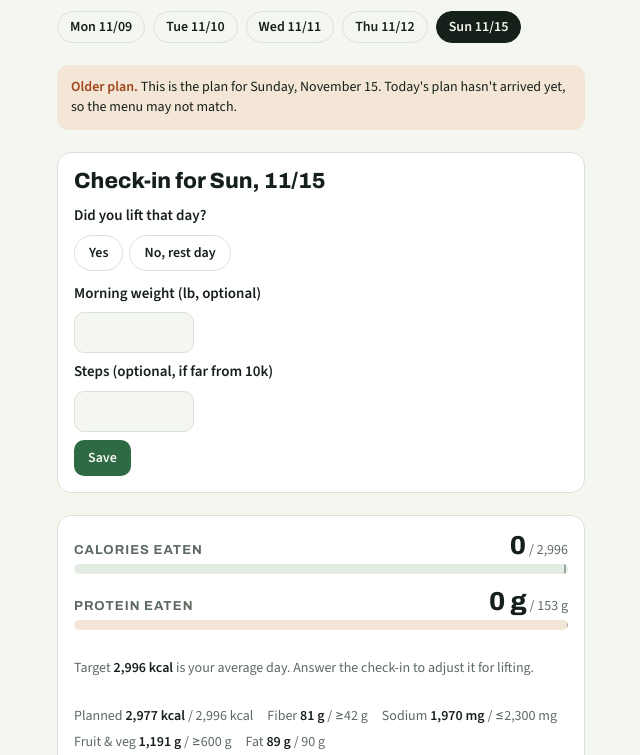
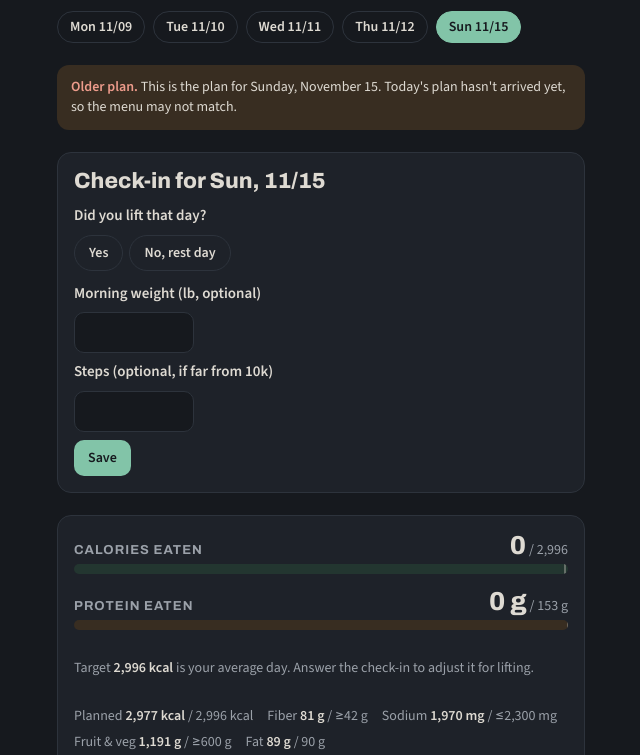
Before and after one commit to na1henh/nelson-meal-bot, a plain HTML site: page docs/index.html in a window 1280 px wide. Shown: the part 135-890 px from the top of the page, without its empty margins (319-959 px from the left). Drawn offline with nearby package versions, Linux system fonts and the light colour scheme.

Commit message:
Soft dark color theme
Co-Authored-By: Claude Opus 5.5 <noreply@anthropic.com>

```diff
--- a/docs/index.html
+++ b/docs/index.html
@@ -3,7 +3,7 @@
 <head>
 <meta charset="utf-8">
 <meta name="viewport" content="width=device-width, initial-scale=1, viewport-fit=cover">
-<meta name="theme-color" content="#2e6a44">
+<meta name="theme-color" content="#16191e">
 <meta name="mobile-web-app-capable" content="yes">
 <title>Nelson Meal Plan</title>
 <link rel="preconnect" href="https://fonts.googleapis.com">
@@ -12,29 +12,19 @@
 <style>
 /* Layout: one phone-width column, like a tray ticket - a day score at the top, then each meal as a tappable checklist grouped by station. */
 :root {
-  --paper: #f4f6f0;
-  --card: #ffffff;
-  --ink: #16201a;
-  --muted: #5d6a61;
-  --rule: #dce2d8;
-  --accent: #2e6a44;
-  --accent-soft: #e2ece3;
-  --protein: #a85f1c;
-  --protein-soft: #f3e6d6;
-  --warn: #a0451b;
+  /* One soft dark theme: charcoal, warm off-white text, muted mint/amber/coral accents. */
+  --paper: #16191e;        /* page background */
+  --card: #1e2229;         /* cards and food rows */
+  --ink: #dedad2;          /* main text: warm off-white, not pure white */
+  --muted: #9ba1a9;        /* secondary text */
+  --rule: #2d333c;         /* borders */
+  --accent: #82c4a8;       /* soft mint: buttons, progress, highlights */
+  --accent-soft: #233630;  /* ticked foods, bar tracks */
+  --protein: #e2b57f;      /* soft amber */
+  --protein-soft: #382d21;
+  --warn: #ee9c8c;         /* gentle coral */
   --font-display: "Archivo", "Arial Narrow", "Helvetica Neue", Arial, sans-serif;
   --font-body: "Source Sans 3", "Segoe UI", system-ui, -apple-system, sans-serif;
-}
-@media (prefers-color-scheme: dark) {
-  :root:not([data-theme="light"]) {
-    --paper: #0f1411; --card: #171e19; --ink: #e6ebe5; --muted: #98a59b; --rule: #29332c;
-    --accent: #72c08f; --accent-soft: #1b2a20; --protein: #e3a463; --protein-soft: #2d2216; --warn: #ec8a5a;
-    color-scheme: dark;
-  }
-}
-:root[data-theme="dark"] {
-  --paper: #0f1411; --card: #171e19; --ink: #e6ebe5; --muted: #98a59b; --rule: #29332c;
-  --accent: #72c08f; --accent-soft: #1b2a20; --protein: #e3a463; --protein-soft: #2d2216; --warn: #ec8a5a;
   color-scheme: dark;
 }
 
@@ -97,7 +87,7 @@ h1 {
   padding: 8px 12px;
   cursor: pointer;
 }
-.day[aria-pressed="true"] { background: var(--ink); color: var(--paper); border-color: var(--ink); }
+.day[aria-pressed="true"] { background: var(--accent); color: var(--paper); border-color: var(--accent); }
 .day:focus-visible, .item:focus-visible, summary:focus-visible, .reset:focus-visible { outline: 2px solid var(--accent); outline-offset: 2px; }
 
 /* Day score */
@@ -128,7 +118,7 @@ h1 {
 
 /* Meals */
 .meal { display: grid; gap: 10px; }
-.meal-head { display: flex; justify-content: space-between; align-items: baseline; gap: 10px; flex-wrap: wrap; border-bottom: 2px solid var(--ink); padding-bottom: 6px; }
+.meal-head { display: flex; justify-content: space-between; align-items: baseline; gap: 10px; flex-wrap: wrap; border-bottom: 2px solid var(--rule); padding-bottom: 6px; }
 .meal-head h2 { margin: 0; font-family: var(--font-display); font-stretch: 78%; font-weight: 800; font-size: 26px; line-height: 1; }
 .meal-head span { font-size: 14px; color: var(--muted); }
 .station { font: 700 12px/1 var(--font-display); font-stretch: 85%; letter-spacing: 0.1em; text-transform: uppercase; color: var(--accent); margin-top: 6px; }
@@ -192,7 +182,7 @@ code { font-size: 13px; background: var(--accent-soft); border-radius: 6px; padd
 /* Tabs */
 .tabs { display: flex; gap: 4px; background: var(--card); border: 1px solid var(--rule); border-radius: 999px; padding: 4px; }
 .tab { flex: 1; font: 700 14px/1 var(--font-body); color: var(--muted); background: none; border: 0; border-radius: 999px; padding: 10px 8px; cursor: pointer; }
-.tab[aria-selected="true"] { background: var(--ink); color: var(--paper); }
+.tab[aria-selected="true"] { background: var(--accent); color: var(--paper); }
 .tab:focus-visible, .btn:focus-visible, .seg button:focus-visible, .quick:focus-visible, input:focus-visible, select:focus-visible { outline: 2px solid var(--accent); outline-offset: 2px; }
 
 /* Cards and forms */
```
